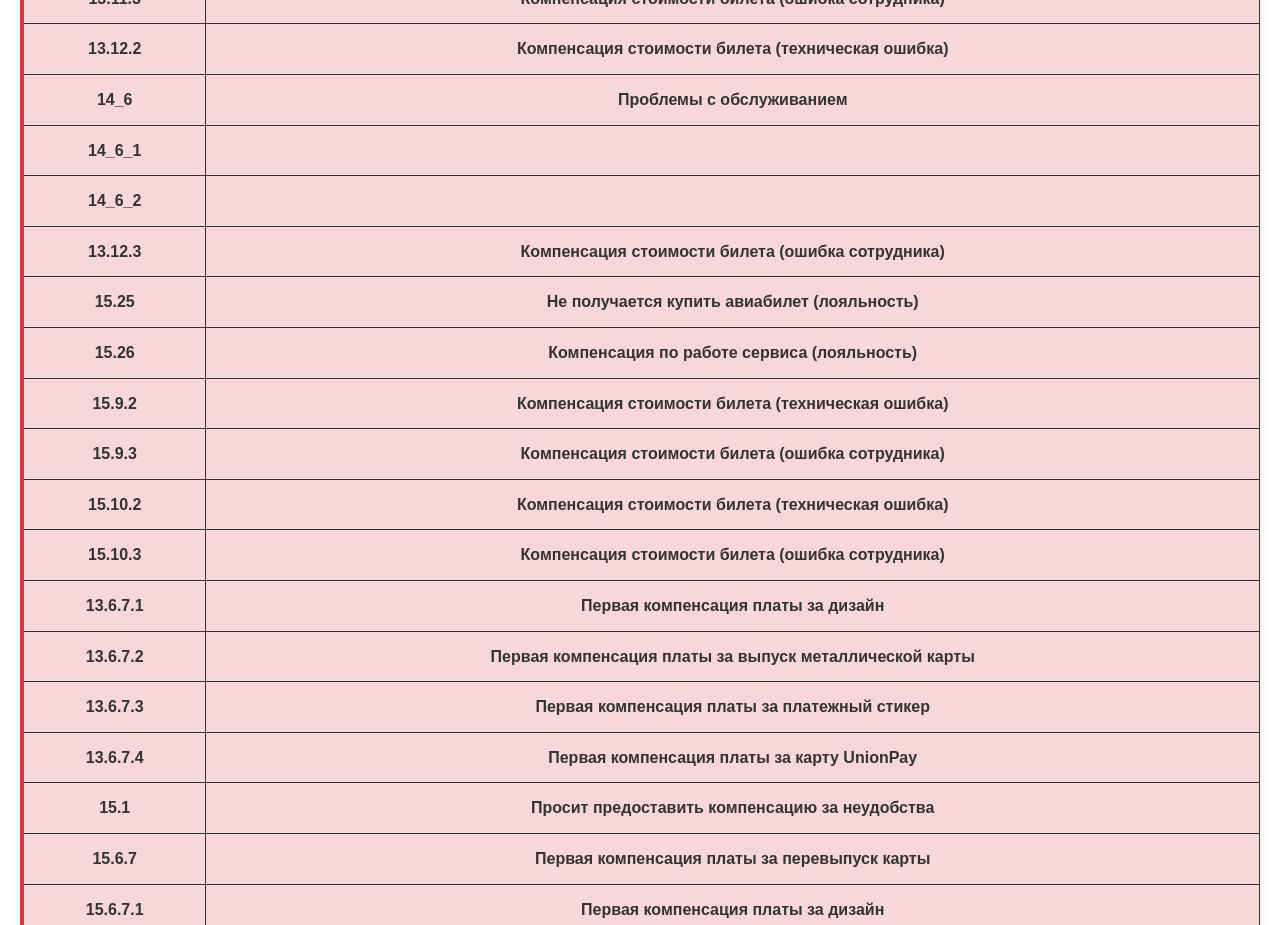
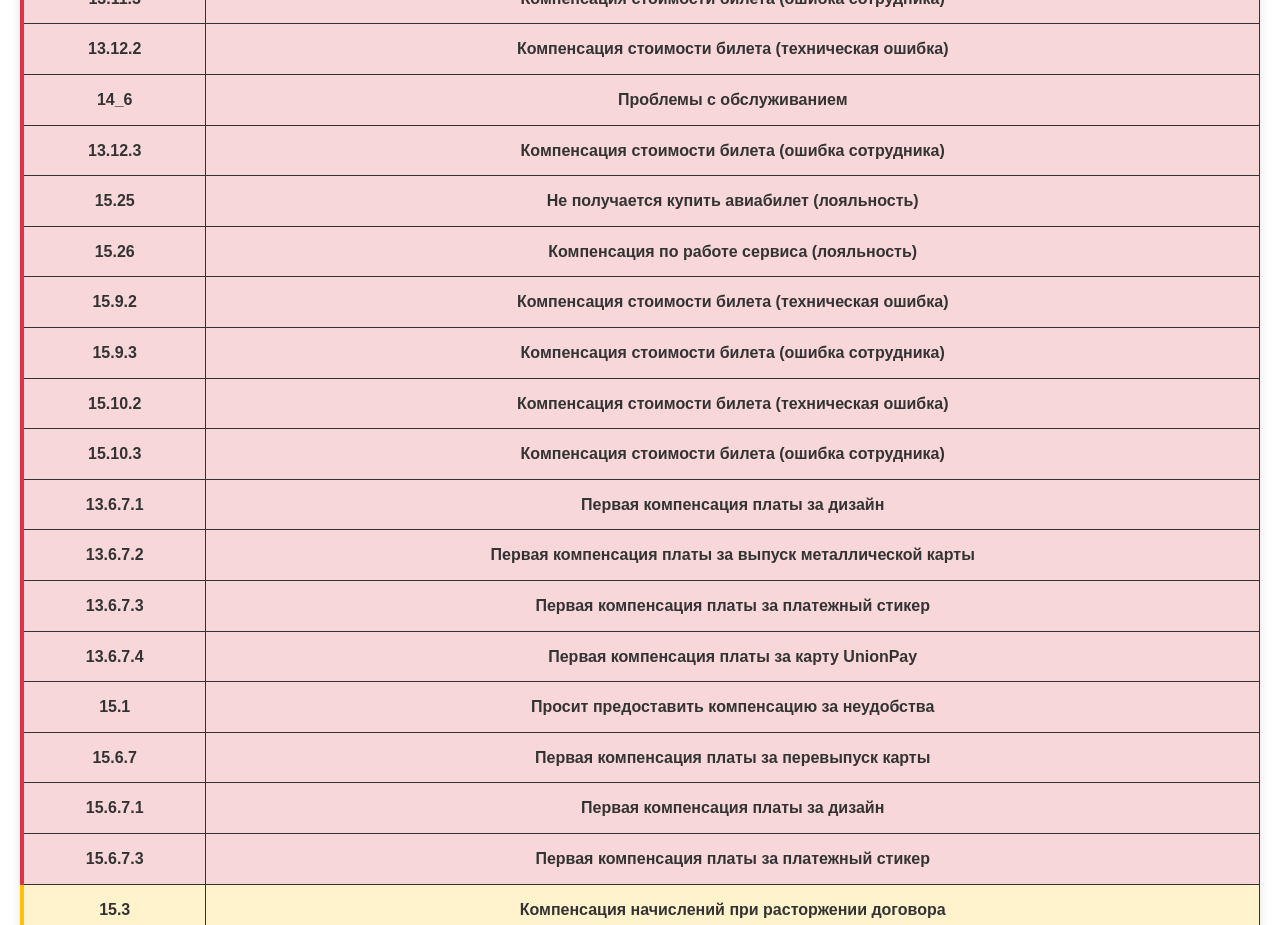
Before and after one commit to ruslannurtaev/efklw, a plain HTML site: page index.html in a window 1280 px wide. Shown: the part 3640-4565 px from the top of the page. Drawn offline with Linux system fonts and the light colour scheme.

Commit message:
Update index.html

```diff
--- a/index.html
+++ b/index.html
@@ -368,14 +368,6 @@
                 <td>Проблемы с обслуживанием</td>
             </tr>
             <tr class="risk">
-                <td>14_6_1</td>
-                <td></td>
-            </tr>
-            <tr class="risk">
-                <td>14_6_2</td>
-                <td></td>
-            </tr>
-            <tr class="risk">
                 <td>13.12.3</td>
                 <td>Компенсация стоимости билета (ошибка сотрудника)</td>
             </tr>
```
